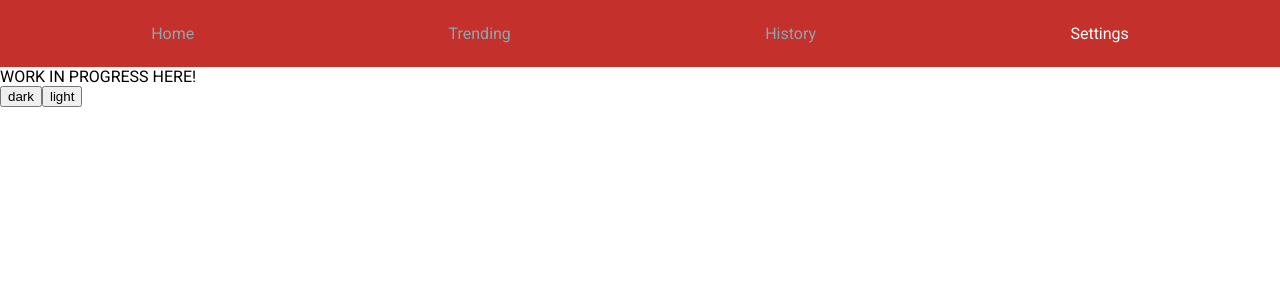
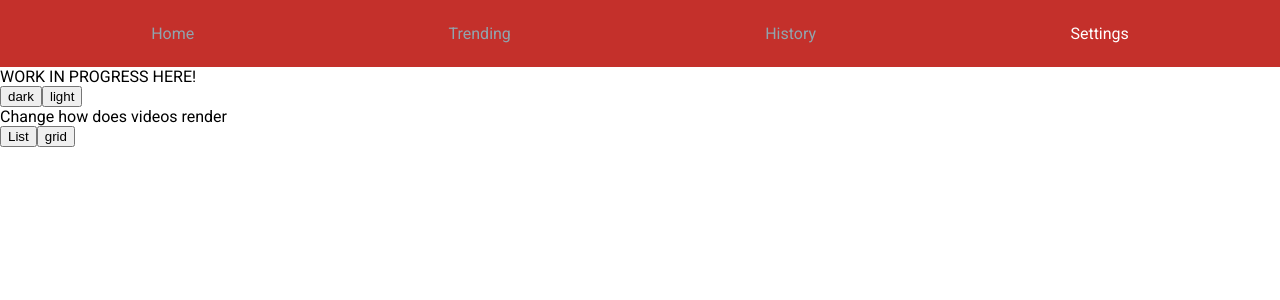
Before and after one commit to gelgorriaga/youtube, a React (Create React App) app: page /settings in a window 1280 px wide. Shown: the top 300 px of the page. Built offline with nearby package versions, Linux system fonts and the light colour scheme; no server answers.

Commit message:
Added change view functionallity, Work in progress here

```diff
--- a/src/actions/index.js
+++ b/src/actions/index.js
@@ -9,6 +9,8 @@ import {
   FETCH_POPULAR_DATA_ERROR,
   API_KEY,
   ERROR,
+  LIST,
+  GRID,
   YOUTUBE_SEARCH_URL,
   YOUTUBE_SEARCH_POPULAR_VIDEOS_URL
 } from "../constants";
@@ -31,6 +33,18 @@ export const dark = () => {
     type: THEME_DARK
   };
 };
+
+export const grid = () => {
+    return {
+      type: GRID
+    };
+  };
+
+  export const list = () => {
+    return {
+      type: LIST
+    };
+  };
 
 export const videoSelected = video => {
   return {
--- a/src/components/App.js
+++ b/src/components/App.js
@@ -3,7 +3,7 @@ import { connect } from "react-redux";
 
 import { searchPopularVideos } from "../actions";
 import { bindActionCreators } from "redux";
-import SwitchTheme from "./SwitchTheme";
+import Settings from './Settings';
 
 import NavBar from "./NavBar";
 import History from "./History";
@@ -33,7 +33,7 @@ export class App extends Component {
             component={Home}
           />
           <Route path="/history" exact component={History} />
-          <Route path="/settings" exact component={SwitchTheme} />
+          <Route path="/settings" exact component={Settings} />
           <Route path="/trending" exact component={TrendingVideos} />
           <Route path="/video"  exact component = {VideoDetail} />
         </Switch>
--- /dev/null
+++ b/src/components/Settings.js
@@ -0,0 +1,14 @@
+import React from 'react'
+import SwitchTheme from './SwitchTheme';
+import SwitchViewType from './SwitchViewType'
+
+const Settings = () => {
+    return (
+        <div>
+            <SwitchTheme />
+            <SwitchViewType />
+        </div>
+    )
+}
+
+export default Settings
--- /dev/null
+++ b/src/components/SwitchViewType.js
@@ -0,0 +1,26 @@
+import React, { Component } from "react";
+import { connect } from "react-redux";
+import { bindActionCreators } from "redux";
+import { grid, list } from "../actions";
+
+export class SwitchViewType extends Component {
+  render() {
+      let {list, grid} = this.props;
+    return (<div>
+        <div>Change how does videos render</div>
+        <button onClick={list}>List</button>
+        <button onClick={grid}>grid</button>
+    </div>);
+  }
+}
+const mapStateToProps = state => {
+  return {
+    viewType: state.viewType
+  };
+};
+
+const mapDispatchToProps = dispatch => {
+  return bindActionCreators({ list, grid }, dispatch);
+};
+
+export default connect(mapStateToProps, mapDispatchToProps)(SwitchViewType);
--- a/src/components/VideoList.js
+++ b/src/components/VideoList.js
@@ -6,7 +6,8 @@ import uuid from 'uuid/v1';
 
 export class VideoList extends Component {
   render() {
-    const { amountOfVideos, videos } = this.props;
+
+    const { amountOfVideos, videos, viewType } = this.props;
 
     let renderedList;
     const videoProps = amountOfVideos !== undefined;
@@ -21,13 +22,26 @@ export class VideoList extends Component {
       renderedList = renderedList.slice(1, amountOfVideos);
     }
 
+    //render as a list
+    if (viewType === 'LIST'){
+        return videos.map(video => {
+            return (
+
+                <div className="history-list">
+                <VideoItem key={uuid()} video={video} />
+                <div className="history-item-description">{video.snippet.description}</div>
+                </div>
+
+            );
+          });
+    }
     return <div className="video-list">{renderedList}</div>;
   }
 }
 
 const mapStateToProps = state => {
 
-  return { fetchData: state.fetchData, popularData: state.popularData };
+  return { fetchData: state.fetchData, popularData: state.popularData, viewType: state.viewType };
 };
 
 export default connect(mapStateToProps, null)(VideoList);
--- a/src/constants/index.js
+++ b/src/constants/index.js
@@ -8,6 +8,8 @@ export const FETCH_POPULAR_DATA_ERROR = "FETCH_POPULAR_DATA_ERROR";
 export const ERROR = "ERROR";
 export const LIGHT = "LIGHT";
 export const DARK = "DARK";
+export const LIST = "LIST";
+export const GRID = "GRID";
 export const VIDEO_WATCHED = "VIDEO_WATCHED";
 export const API_KEY = "AIzaSyBrViP6giqGYX0XdQZjPJWH4rxJ8I-aWmg";
 export const YOUTUBE_SEARCH_URL =
--- a/src/reducers/index.js
+++ b/src/reducers/index.js
@@ -11,7 +11,9 @@ import {
   FETCH_POPULAR_DATA_ERROR,
   LIGHT,
   DARK,
-  VIDEO_WATCHED
+  VIDEO_WATCHED,
+  GRID,
+  LIST
 } from "../constants";
 
 const historyOfVideos = (history = [], action) => {
@@ -68,6 +70,17 @@ const themeReducer = (light = LIGHT, action) => {
   }
 };
 
+const viewReducer = (display = GRID, action) => {
+    switch (action.type) {
+      case GRID:
+        return GRID;
+      case LIST:
+        return LIST;
+      default:
+        return display;
+    }
+  };
+
 const commentReducer = (comments = [], action) =>{
     switch (action.type) {
         case 'VIDEO_COMMENT_SUCCESS':
@@ -85,5 +98,6 @@ export default combineReducers({
   videoSelected: videoSelectReducer,
   theme: themeReducer,
   history: historyOfVideos,
-  comments: commentReducer
+  comments: commentReducer,
+  viewType: viewReducer
 });
--- a/src/scss/styles.scss
+++ b/src/scss/styles.scss
@@ -166,7 +166,6 @@ input[type="text"] {
   .video-wrapper {
     display: flex;
     flex-direction: column;
-    /* justify-content: center; */
     align-items: center;
     padding-top: 1rem;
     margin: 0;
```
Also changed, not shown: 1 other file (tests, documents, lock files or other folders).
